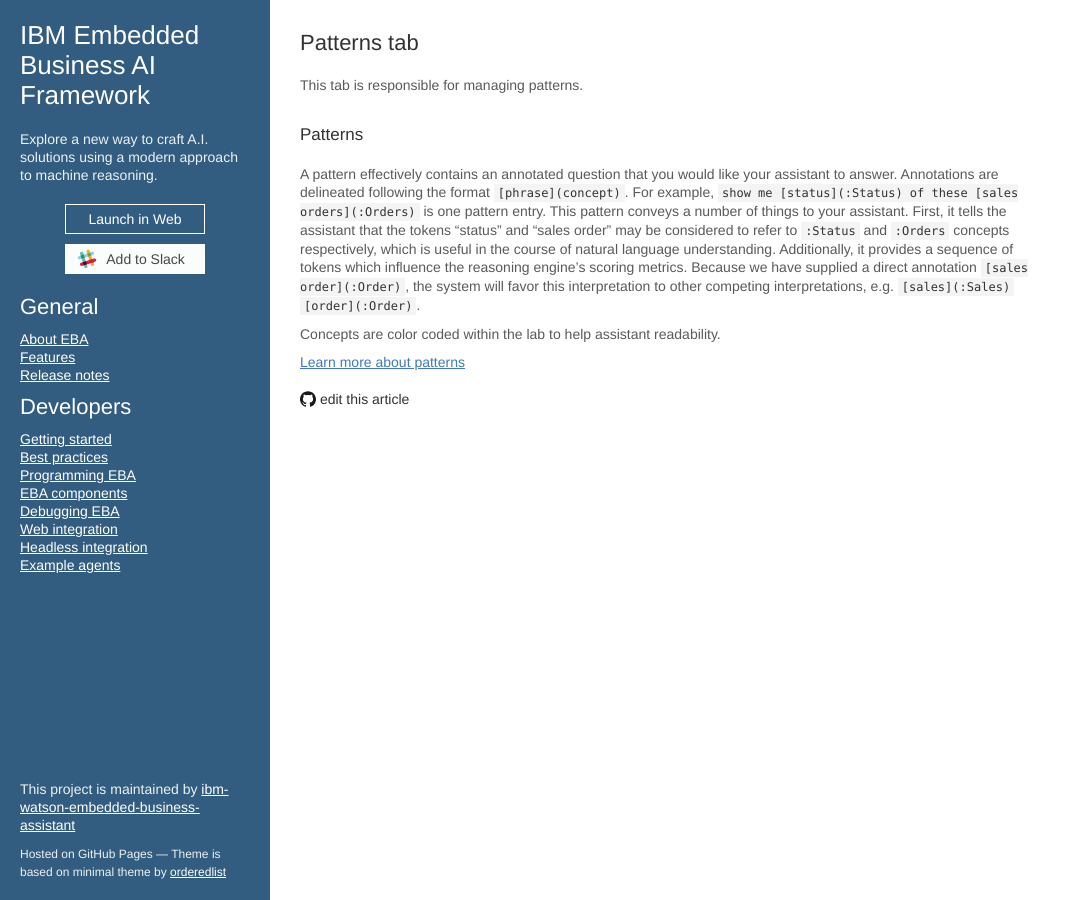
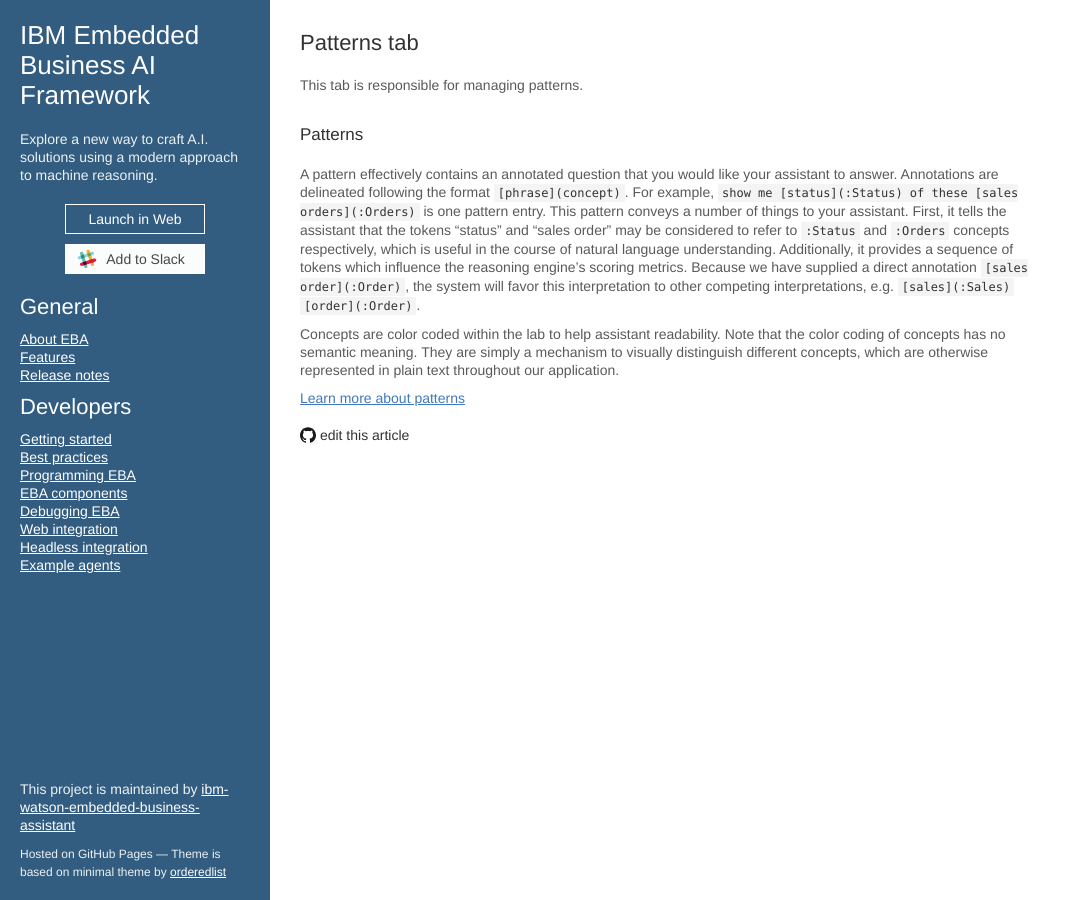
Before and after one commit to ibm-watson-embedded-business-assistant/eba-example-agents, a Jekyll site: the page built from docs/lab/Patterns.md, in a window 1280 px wide. Shown: the whole page, without its empty margins (0-1070 px from the left). Built offline with Jekyll 4.4.1, drawn with Linux system fonts in a browser that asks for light colours; our own code applies the rules of GitHub Pages for plain Markdown files.

Commit message:
Update Patterns.md

```diff
--- a/docs/lab/Patterns.md
+++ b/docs/lab/Patterns.md
@@ -6,6 +6,6 @@
 
 A pattern effectively contains an annotated question that you would like your assistant to answer. Annotations are delineated following the format `[phrase](concept)`. For example, `show me [status](:Status) of these [sales orders](:Orders)` is one pattern entry. This pattern conveys a number of things to your assistant. First, it tells the assistant that the tokens "status" and "sales order" may be considered to refer to `:Status` and `:Orders` concepts respectively, which is useful in the course of natural language understanding. Additionally, it provides a sequence of tokens which influence the reasoning engine's scoring metrics. Because we have supplied a direct annotation `[sales order](:Order)`, the system will favor this interpretation to other competing interpretations, e.g. `[sales](:Sales)` `[order](:Order)`.
 
-Concepts are color coded within the lab to help assistant readability.
+Concepts are color coded within the lab to help assistant readability. Note that the color coding of concepts has no semantic meaning. They are simply a mechanism to visually distinguish different concepts, which are otherwise represented in plain text throughout our application.
 
 [Learn more about patterns](../components/Patterns.md)
```
